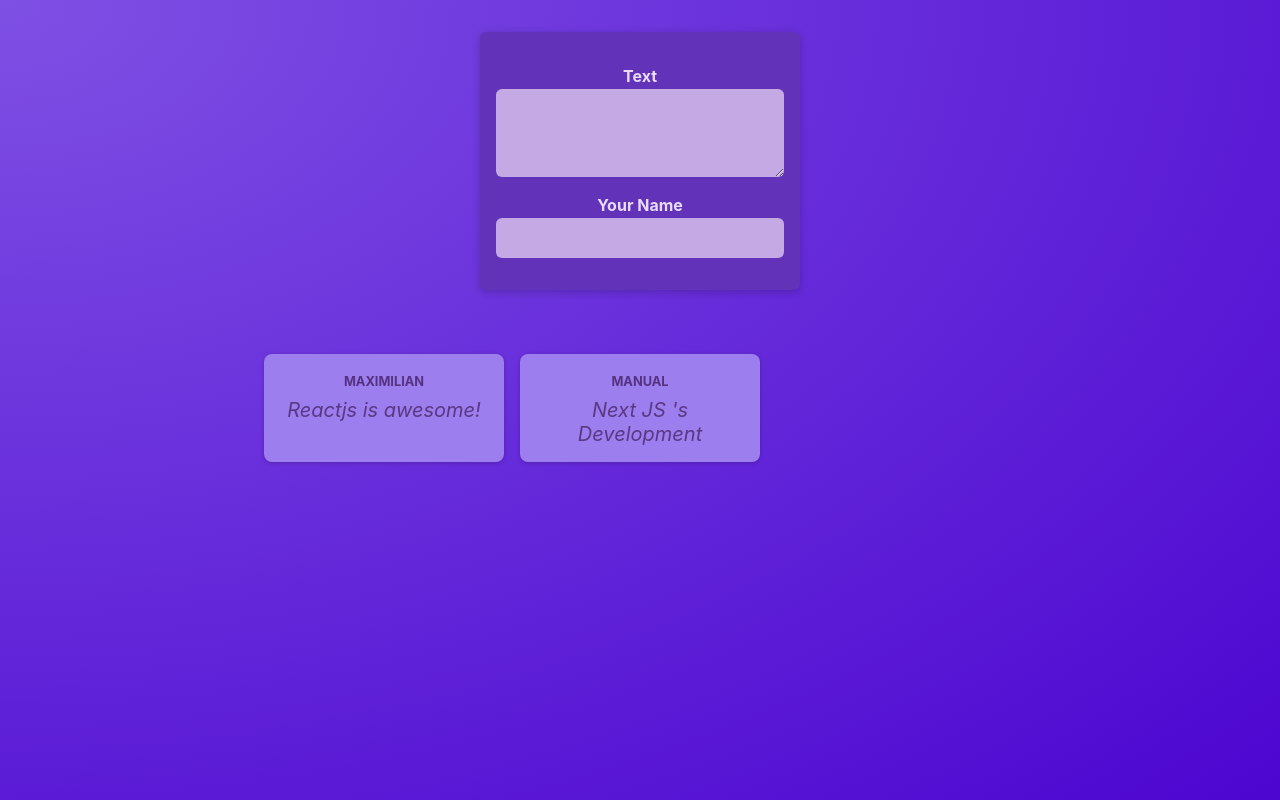
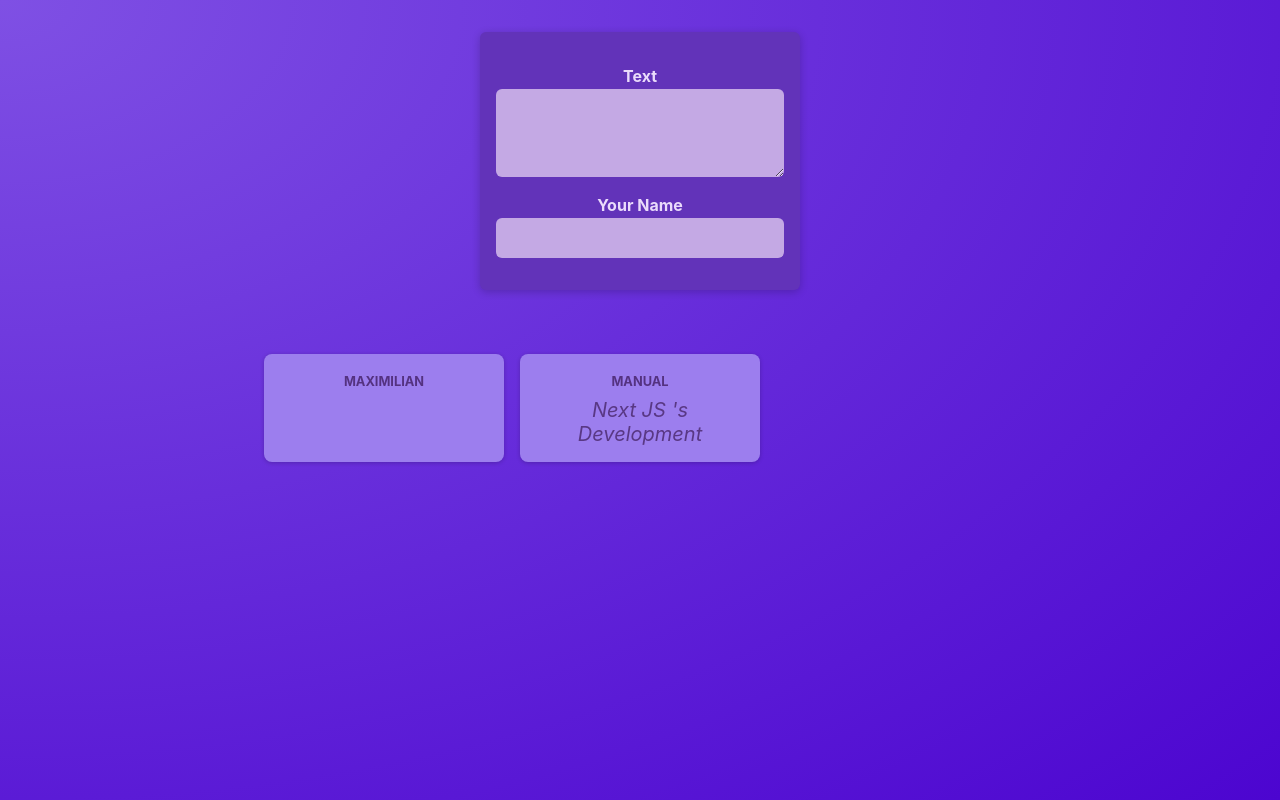
Before and after one commit to mohamedmonirshabana/reactjsRevsion, a React (Vite) app: page / in a window 1280 px wide. Built offline with nearby package versions, Linux system fonts and the light colour scheme.

Commit message:
my Solution

```diff
--- a/src/components/NewPost.jsx
+++ b/src/components/NewPost.jsx
@@ -1,10 +1,11 @@
 import { useState } from 'react';
 import classes from './NewPost.module.css';
 
-function NewPost() {
+function NewPost(props) {
   const [enteredBody, setEnteredBody] = useState('');
   function changeBodyHandler(event) {
     setEnteredBody(event.target.value);
+    props.handle(enteredBody);
   }
   return (
     <form className={classes.form}>
--- a/src/components/PostsList.jsx
+++ b/src/components/PostsList.jsx
@@ -4,11 +4,17 @@ import Post from './Post';
 import classes from './PostList.module.css';
 import NewPost from './NewPost.jsx';
 function PostsList() {
+  const [enteredBody, setEnteredBody] = useState('');
+
+  function getData(data) {
+    setEnteredBody(data);
+  }
+
   return (
     <>
-      <NewPost />
+      <NewPost handle={getData} />
       <ul className={classes.posts}>
-        <Post author="Maximilian" body="Reactjs is awesome!" />
+        <Post author="Maximilian" body={enteredBody} />
         <Post author="Manual" body="Next JS 's Development" />
       </ul>
     </>
```
